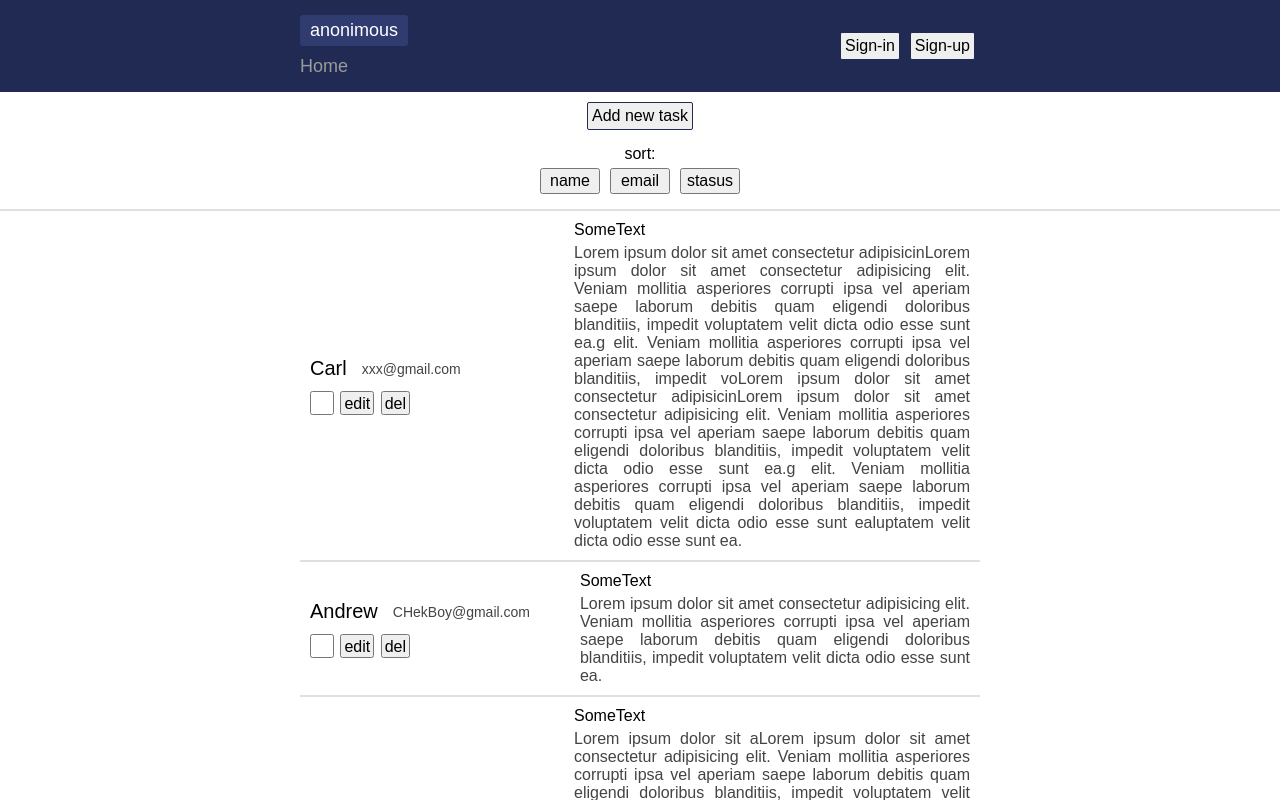
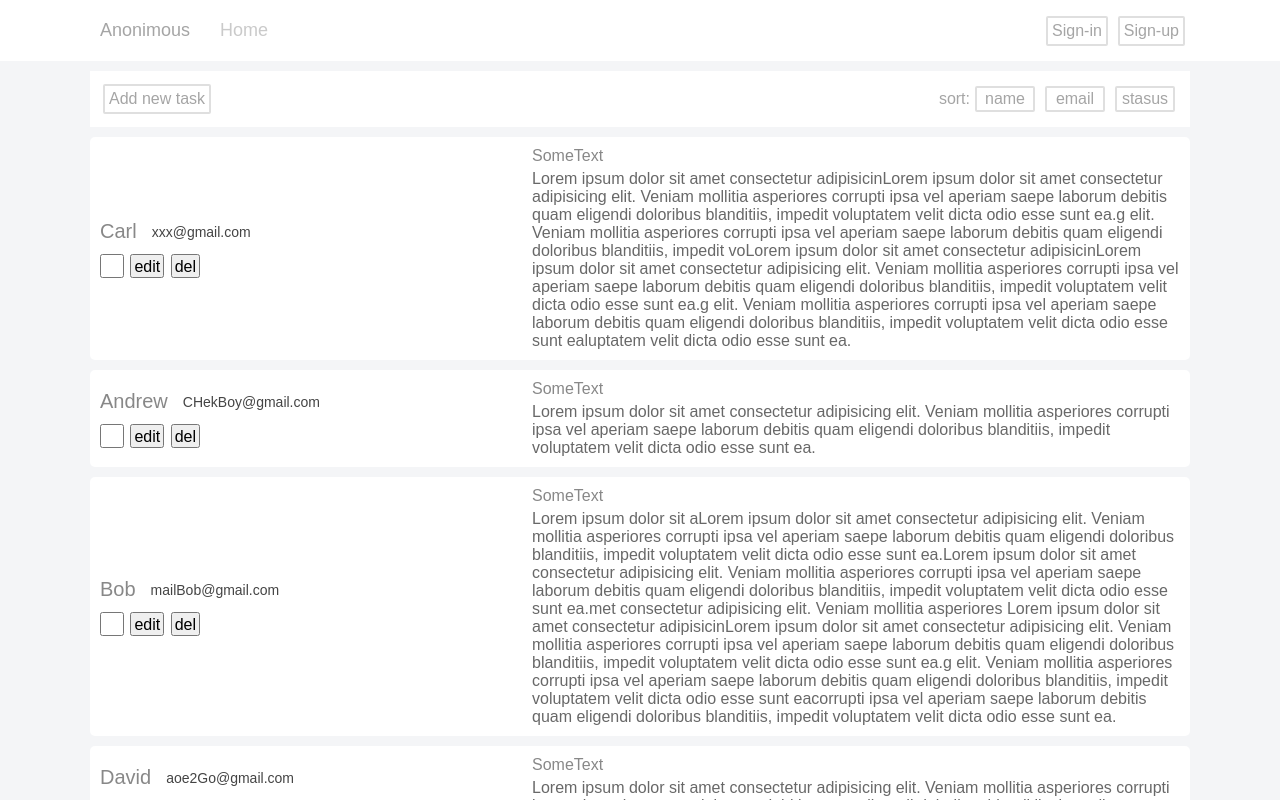
Before and after one commit to TTyKaH/todo-mvc, a Vue app: page / in a window 1280 px wide. Shown: the top 800 px of the page. Built offline with nearby package versions, Linux system fonts and the light colour scheme.

Commit message:
update style bofore update style for task component

```diff
--- a/src/assets/css/global.scss
+++ b/src/assets/css/global.scss
@@ -9,41 +9,52 @@
 body {
     overflow-x: hidden;
     margin-right: calc(-1 * (100vw - 100%));
+    background-color: #f4f5f7;
 }
 
 button {
     cursor: pointer;
 }
 
+button:active,
+button:focus,
+input:active,
+input:focus,
+textarea:active,
+textarea:focus {
+    outline: none;
+}
+
+.bg-header {
+    background: #fff;
+}
+
 .user-window {
     display: flex;
     justify-content: space-between;
     align-items: flex-start;
-    background: #212a52;
-    padding: 0 300px;
 }
 
 .user {
     max-width: min-content;
-    background-color: #303c70;
+    // background-color: #f4f5f7;
     border-radius: 3px;
-    color: #fff;
+    color: #a5a5a5;
     font-size: 18px;
-    margin-top: 15px;
+    margin: 15px 0;
     padding: 5px 10px;
 }
 
 // bread-crambs
 .breadcrumbs {
     display: flex;
-    color: #8b8b8b;
-    margin: 10px 0 15px;
+    margin: auto 0 auto 20px;
 }
 
 .breadcrumbs {
     a {
         font-size: 18px;
-        color: #9b9b9b;
+        color: #cacaca;
         transition: .1s linear;
         display: flex;
         cursor: pointer;
@@ -51,7 +62,7 @@ button {
     }
 
     a:hover {
-        color: #fff;
+        color: #a5a5a5;
     }
 }
 
@@ -75,8 +86,11 @@ button {
     max-width: 250px;
 }
 
-.lgn-rg button {
-    padding: 2px;
+.authorization button,
+.lgn-rg a {
+    // font-weight: 600;
+    // letter-spacing: .2px;
+    color: #a5a5a5;
 }
 
 .sign {
@@ -97,6 +111,10 @@ button {
 }
 
 // add task
+.tasks {
+    border-radius: 5px;
+}
+
 .add-task {
     display: flex;
     justify-content: center;
@@ -131,7 +149,11 @@ button {
 }
 
 .task-desc {
-    padding-top: 4px;
+    color: #686868;
+}
+
+.task-desc-input {
+    padding-top: 5px;
     height: 50px;
 }
 
@@ -139,13 +161,21 @@ button {
     width: 50px;
 }
 
+.menu {
+    background: #fff;
+    margin: 10px auto;
+    justify-content: space-between;
+}
+
 // sorter
 .sorter {
     display: flex;
-    flex-direction: column;
     align-items: center;
-    border-bottom: 2px solid #dfdfdf;
     padding: 10px;
+}
+
+.sorter:last-child div {
+    display: flex;
 }
 
 .sorter button {
@@ -158,15 +188,12 @@ button {
 .task {
     display: flex;
     justify-content: space-between;
-    color: #000;
+    color: #888888;
+    background-color: #fff;
+    padding: 10px;
+    margin-bottom: 10px;
+    border-radius: 5px;
     transition: .2s linear;
-    padding: 10px;
-    margin: 0 300px;
-    border-bottom: 2px solid #dfdfdf;
-}
-
-.task:hover {
-    background: #f1f1f1;
 }
 
 .task-header {
@@ -338,6 +365,11 @@ button {
     display: flex;
 }
 
+.wrap {
+    max-width: 1100px;
+    margin: auto;
+}
+
 .jus-con-center {
     justify-content: center;
 }
@@ -345,9 +377,29 @@ button {
 .button {
     padding: 4px;
     margin: 5px;
-    background-color: #efefef;
+    color: #000;
     text-decoration: none;
-    border: 1px solid #212a52;
+    background-color: #ffffff;
+    border: 2px solid #dfdfdf;
     border-radius: 2px;
-    color: #000;
+    transition: all .2s linear;
 }
+
+.button:hover {
+    background-color: #a5a5a5;
+    border: 2px solid#a5a5a5;
+    color: #fff;
+}
+
+.button-txt {
+    color: #a5a5a5;
+}
+
+.grey-brd {
+    border: 2px#dfdfdf solid;
+    color: #a5a5a5;
+}
+
+.grey-brd::placeholder {
+    color: #a5a5a5;
+}
--- a/src/components/app-header.vue
+++ b/src/components/app-header.vue
@@ -1,9 +1,10 @@
 <template>
-  <div class="user-window">
-    <div>
+  <div class="bg-header">
+    <div class=" wrap user-window">
+      <div class="flex">
         <div>
           <div class="user">
-          {{ currentUser ? currentUser.name : "anonimous" }}
+            {{ currentUser ? currentUser.name : "Anonimous" }}
           </div>
         </div>
         <Breadcrumbs />
@@ -13,6 +14,7 @@
         <div v-else class="lgn-rg">
           <router-link class="button" to="/sign-in">Sign-in</router-link>
           <router-link class="button" to="/sign-up">Sign-up</router-link>
+        </div>
       </div>
     </div>
   </div>
@@ -35,6 +37,3 @@ export default {
   },
 };
 </script>
-
-<style>
-</style>
--- a/src/components/sorter.vue
+++ b/src/components/sorter.vue
@@ -1,10 +1,10 @@
 <template>
   <div class="sorter">
-    <div>sort:</div>
+    <div class="button-txt">sort:</div>
     <div>
-      <button @click="sortBy('userName')">name</button>
-      <button @click="sortBy('email')">email</button>
-      <button @click="sortBy('isDone')">stasus</button>
+      <button @click="sortBy('userName')" class="button button-txt">name</button>
+      <button @click="sortBy('email')" class="button button-txt">email</button>
+      <button @click="sortBy('isDone')" class="button button-txt">stasus</button>
     </div>
   </div>
 </template>
--- a/src/components/task.vue
+++ b/src/components/task.vue
@@ -30,7 +30,7 @@
           <button class="button" @click="abortEdit()">abort</button>
         </div>
       </div>
-      <div class="task-description" v-else>
+      <div class="task-desc" v-else>
         {{ task.desc }}
       </div>
     </div>
@@ -81,14 +81,4 @@ export default {
   width: 100%;
   height: 125px;
 }
-
-.flex {
-  margin-top: 5px;
-  width: 150px;
-}
-
-.btn {
-  padding: inherit 5px;
-  margin: 5px;
-}
 </style>
--- a/src/main.js
+++ b/src/main.js
@@ -11,9 +11,6 @@ Vue.use(VueRouter)
 Vue.use(Vuex)
 
 new Vue({
-  // обеспечивает доступ всем компонентам к store
-  // store: store,
-  // Вариант записи от Давида
   store: new Vuex.Store(store),
   router,
   render: h => h(App),
--- a/src/pages/add-new-task.vue
+++ b/src/pages/add-new-task.vue
@@ -1,14 +1,14 @@
 <template>
   <div class="input-fields">
     <div class="input-field">
-      <input class="task-input" v-model="task.userName" type="text" placeholder="Name" />
-      <input class="task-input" v-model="task.email" type="text" placeholder="Email" />
-      <input class="task-input" v-model="task.name" type="text" placeholder="Task title" />
-      <textarea class="task-input task-desc" v-model="task.desc" type="text" placeholder="Task description" />
+      <input class="task-input grey-brd" v-model="task.userName" type="text" placeholder="Name" />
+      <input class="task-input grey-brd" v-model="task.email" type="text" placeholder="Email" />
+      <input class="task-input grey-brd" v-model="task.name" type="text" placeholder="Task title" />
+      <textarea class="task-input grey-brd task-desc-input" v-model="task.desc" ref="textarea" @input="textAreaAdjust()" type="text" placeholder="Task description" />
     </div>
     <div>
-      <button class="button btn-add" @click="add()">Add</button>
-      <router-link to="/" class=" button btn-add">Close</router-link>
+      <button class="button btn-add button-txt" @click="add()">Add</button>
+      <router-link to="/" class="button btn-add button-txt">Close</router-link>
     </div>
   </div>
 </template>
@@ -28,8 +28,12 @@ export default {
       this.$store.commit("addTask", this.task);
       this.$router.push("/");
     },
-    click() {
-      console.log(this.$router);
+    // TODO: реализовать динамическую высоту при помощи ref передаваемого в метод
+    // не смог правильно передать аргумент
+    textAreaAdjust() {
+      this.$refs.textarea.style.height = "1px";
+      this.$refs.textarea.style.height =
+        25 + this.$refs.textarea.scrollHeight + "px";
     },
   },
 };
--- a/src/pages/sign-in.vue
+++ b/src/pages/sign-in.vue
@@ -1,11 +1,11 @@
 <template>
   <div class="authorization">
     <div class="sign">
-      <input v-model="user.login" type="text" placeholder="Login" />
-      <input v-model="user.password" type="password" placeholder="Password" />
+      <input v-model="user.login" type="text" placeholder="Login" class="grey-brd" />
+      <input v-model="user.password" type="password" placeholder="Password" class="grey-brd" />
       <div>
         <button class="button" @click="signIn()">Sign-in</button>
-        <router-link class="button" to="/">Cancel</router-link>
+        <router-link class="button button-txt" to="/">Cancel</router-link>
       </div>
     </div>
   </div>
--- a/src/pages/sign-up.vue
+++ b/src/pages/sign-up.vue
@@ -1,12 +1,12 @@
 <template>
   <div class="authorization">
     <div class="sign">
-      <input v-model="user.name" type="text" placeholder="Name" />
-      <input v-model="user.login" type="text" placeholder="Login" />
-      <input v-model="user.password" type="text" placeholder="Password" />
+      <input v-model="user.name" type="text" placeholder="Name" class="grey-brd" />
+      <input v-model="user.login" type="text" placeholder="Login" class="grey-brd" />
+      <input v-model="user.password" type="text" placeholder="Password" class="grey-brd" />
       <div>
         <button class="button" @click="signUp()">Sign-up</button>
-        <router-link class="button" to="/">Cancel</router-link>
+        <router-link class="button button-txt" to="/">Cancel</router-link>
       </div>
     </div>
   </div>
--- a/src/pages/tasks.vue
+++ b/src/pages/tasks.vue
@@ -1,9 +1,11 @@
 <template>
-  <div>
-    <div class="flex jus-con-center" style="width: 100%">
-      <router-link to="/add-new-task" class="button btn">Add new task</router-link>
+  <div class="wrap tasks">
+    <div class="flex menu">
+      <div class="flex jus-con-center" style="padding-left: 8px">
+        <router-link to="/add-new-task" class="btn button button-txt">Add new task</router-link>
+      </div>
+      <sorter v-model="tasks" />
     </div>
-    <sorter v-model="tasks" />
     <transition-group name="smooth-side">
       <task v-for="(t, idx) in paginatedTasks" :key="idx" :task="t" @task-del="deleteTask(idx)" />
     </transition-group>
```
Also changed, not shown: src/store.js (+0 -14 lines). Lines whose indentation alone changed are shown as unchanged.
